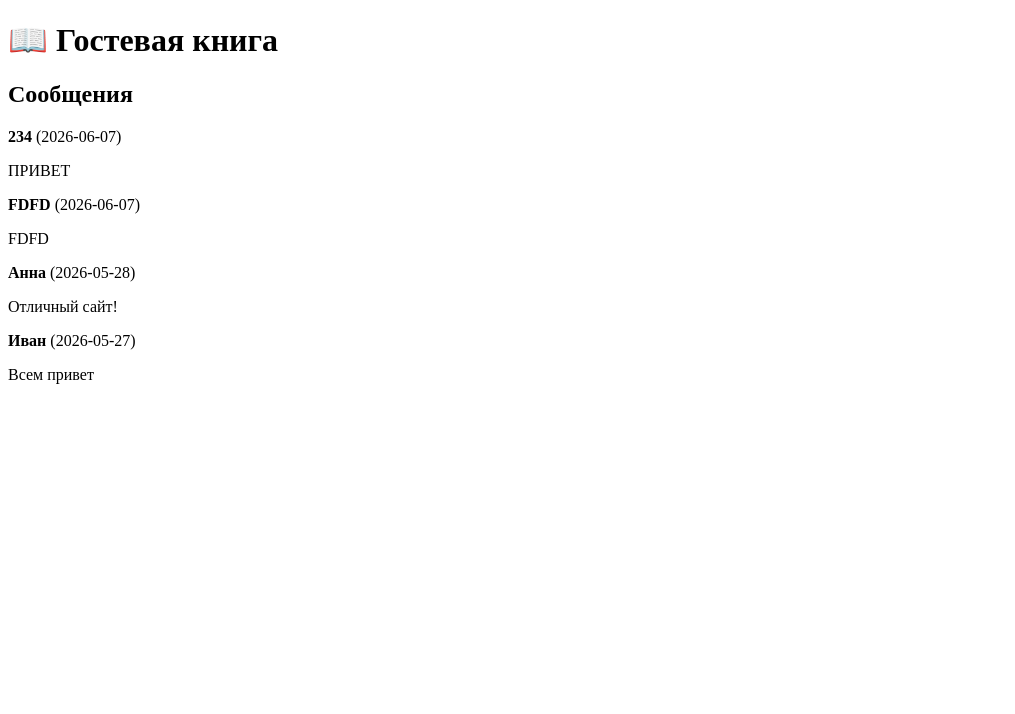
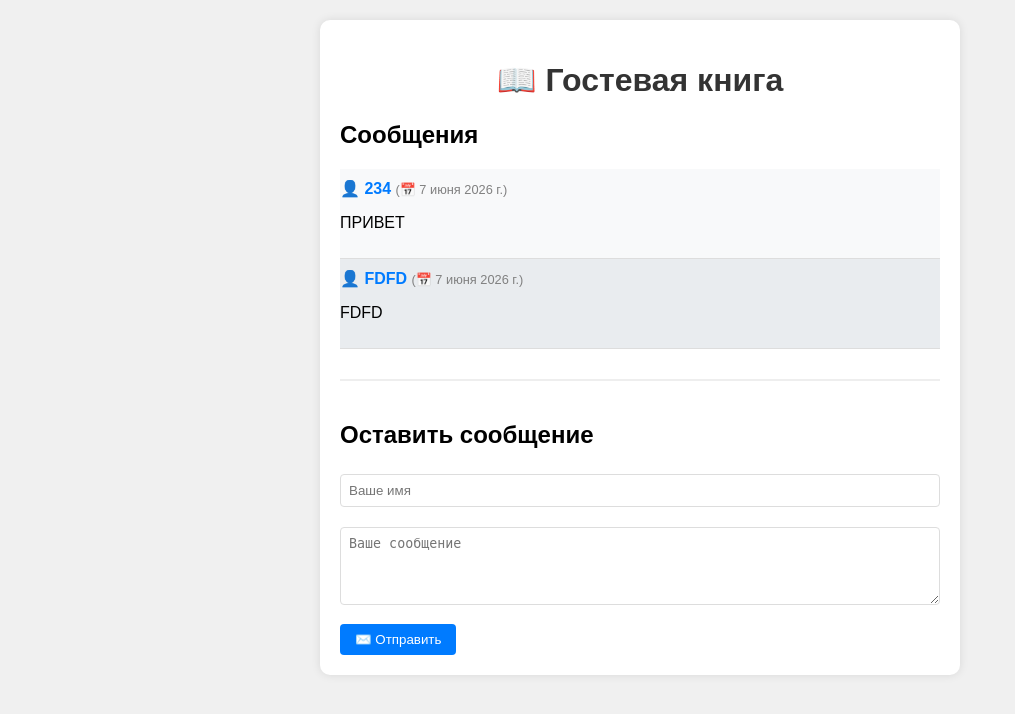
Before and after one commit to Ilias-galianov-aster-gaster/TRPO_PR9, a Flask app: page / in a window 1280 px wide. Shown: the top 714 px of the page, without its empty margins (0-1015 px from the left). Run offline with Flask 3, Linux system fonts and the light colour scheme; data comes from the database, SQL or seed files in the repository; both versions use the stored data as it was after the commit.

Commit message:
ПР 10 сделана

```diff
--- a/guestbook/app.py
+++ b/guestbook/app.py
@@ -1,19 +1,59 @@
-from flask import Flask, render_template
-
-from database import init_db, get_all_messages, add_test_messages
-
+from flask import Flask, render_template, request, redirect, session
+from database import init_db, get_all_messages, add_message
 
 app = Flask(__name__)
+# ОБЯЗАТЕЛЬНО: задаём секретный ключ для работы сессий (Задание В)
+app.secret_key = 'super_secret_key_123'
 
 init_db()
-add_test_messages()
 
 
 @app.route('/')
 def index():
+    """Главная страница: показывает все сообщения."""
     messages = get_all_messages()
-    return render_template('index.html', messages=messages)
 
+    # --- ЗАДАНИЕ Д: Дата по-русски ---
+    months = {
+        '01': 'января', '02': 'февраля', '03': 'марта', '04': 'апреля',
+        '05': 'мая', '06': 'июня', '07': 'июля', '08': 'августа',
+        '09': 'сентября', '10': 'октября', '11': 'ноября', '12': 'декабря'
+    }
+
+    # Создаём новый список с преобразованными сообщениями
+    formatted_messages = []
+    for msg in messages:
+        # Преобразуем sqlite3.Row в словарь
+        msg_dict = dict(msg)
+
+        # Разбиваем дату '2026-05-28' на части
+        year, month, day = msg_dict['created_at'].split('-')
+
+        # Создаём новую дату в русском формате
+        msg_dict['created_at'] = f"{int(day)} {months[month]} {year} г."
+
+        # Добавляем в новый список
+        formatted_messages.append(msg_dict)
+
+    return render_template('index.html', messages=formatted_messages)
+
+
+@app.route('/add', methods=['POST'])
+def add():
+    """Обрабатывает отправку нового сообщения."""
+    name = request.form.get('name', '').strip()
+    message = request.form.get('message', '').strip()
+
+    # Проверяем, что оба поля не пустые
+    if name and message:
+        add_message(name, message)
+        session['success'] = True  # Сохраняем флаг успеха
+        return redirect('/')
+
+    # --- ЗАДАНИЕ Г: Если поля пустые ---
+    # Не делаем redirect, а возвращаем страницу с ошибкой
+    # Передаём messages=get_all_messages(), чтобы список не пропал
+    return render_template('index.html', messages=get_all_messages(), error=True)
 
 
 if __name__ == '__main__':
--- a/guestbook/database.py
+++ b/guestbook/database.py
@@ -45,3 +45,28 @@
     ).fetchall()
     conn.close()
     return messages
+
+
+def add_message(name, message):
+    """
+    Добавляет новое сообщение в базу данных.
+    Дата создания проставляется автоматически (текущая дата).
+    """
+    # Получаем соединение с базой данных
+    conn = get_db_connection()
+
+    # Выполняем SQL-запрос на вставку данных
+    # INSERT INTO - добавляет новую строку в таблицу
+    # VALUES (?, ?, ?) - знаки вопроса это заполнители (placeholders)
+    # Вторым аргументом передаётся кортеж со значениями
+    # Знаки вопроса защищают от SQL-инъекций
+    conn.execute(
+        'INSERT INTO messages (name, message, created_at) VALUES (?, ?, ?)',
+        (name, message, date.today().strftime('%Y-%m-%d'))
+    )
+
+    # Сохраняем изменения
+    conn.commit()
+
+    # Закрываем соединение
+    conn.close()
--- /dev/null
+++ b/guestbook/static/style.css
@@ -0,0 +1,93 @@
+/* Основные стили для всей страницы */
+body {
+    font-family: Arial, sans-serif;
+    background-color: #f0f0f0;
+    margin: 0;
+    padding: 20px;
+}
+
+/* Контейнер для центрирования контента */
+.container {
+    max-width: 600px;
+    margin: 0 auto;
+    background: white;
+    padding: 20px;
+    border-radius: 10px;
+    box-shadow: 0 0 10px rgba(0, 0, 0, 0.1);
+}
+
+/* Заголовок страницы */
+h1 {
+    text-align: center;
+    color: #333;
+}
+
+/* Стиль для одного сообщения */
+.message {
+    border-bottom: 1px solid #ddd;
+    padding: 10px 0;
+}
+
+/* Имя автора */
+.message strong {
+    color: #007bff;
+}
+
+/* Дата сообщения */
+.message small {
+    color: gray;
+    font-size: 0.8em;
+}
+
+/* Блок с формой добавления сообщения */
+.add-form {
+    margin-top: 30px;
+    padding-top: 20px;
+    border-top: 2px solid #eee;
+}
+
+/* Поля ввода и текстовое поле */
+input,
+textarea {
+    width: 100%;
+    padding: 8px;
+    margin: 5px 0 15px 0;
+    border: 1px solid #ddd;
+    border-radius: 4px;
+    box-sizing: border-box;
+}
+
+/* Кнопка отправки */
+button {
+    background-color: #007bff;
+    color: white;
+    padding: 8px 15px;
+    border: none;
+    border-radius: 4px;
+    cursor: pointer;
+}
+
+
+button:hover {
+    background-color: #0056b3;
+}
+
+.message-even {
+    background-color: #f8f9fa;
+}
+.message-odd {
+    background-color: #e9ecef;
+}
+
+
+.input-error {
+    border: 2px solid red !important;
+    background-color: #fff0f0;
+}
+
+
+@keyframes fadeOut {
+    0% { opacity: 1; }
+    70% { opacity: 1; }
+    100% { opacity: 0; visibility: hidden; }
+}
--- a/guestbook/templates/index.html
+++ b/guestbook/templates/index.html
@@ -2,20 +2,44 @@
 <html>
 <head>
     <title>Гостевая книга</title>
+    <link rel="stylesheet" href="{{ url_for('static', filename='style.css') }}">
 </head>
 <body>
+    <div class="container">
+        {% if session.pop('success', False) %}
+            <div class="success-message">✅ сообщение успешно добавлено</div>
+        {% endif %}
+
         <h1>📖 Гостевая книга</h1>
 
         <h2>Сообщения</h2>
+
         {% if messages %}
             {% for msg in messages %}
-        <div>
-            <strong>{{ msg.name }}</strong> ({{ msg.created_at }})
+            <div class="message {% if loop.index0 % 2 == 0 %}message-even{% else %}message-odd{% endif %}">
+                <strong>👤 {{ msg.name }}</strong> <small>(📅 {{ msg.created_at }})</small>
                 <p>{{ msg.message }}</p>
             </div>
             {% endfor %}
         {% else %}
-        <p>Пока нет сообщений.</p>
+            <p>Пока нет сообщений. Будьте первым!</p>
         {% endif %}
+
+                <div class="add-form">
+            <h2>Оставить сообщение</h2>
+
+            <!-- Показываем текст ошибки, если она есть -->
+            {% if error %}
+                <p style="color: red; font-weight: bold;">⚠️ Пожалуйста, заполните все поля!</p>
+            {% endif %}
+
+            <form method="POST" action="/add">
+                <!-- Добавляем класс input-error, если есть ошибка -->
+                <input type="text" name="name" placeholder="Ваше имя" required class="{% if error %}input-error{% endif %}">
+                <textarea name="message" placeholder="Ваше сообщение" rows="4" required class="{% if error %}input-error{% endif %}"></textarea>
+                <button type="submit">✉️ Отправить</button>
+            </form>
+        </div>
+    </div>
 </body>
 </html>
```
Also changed, not shown: guestbook/guestbook.db. Lines whose indentation alone changed are shown as unchanged.
